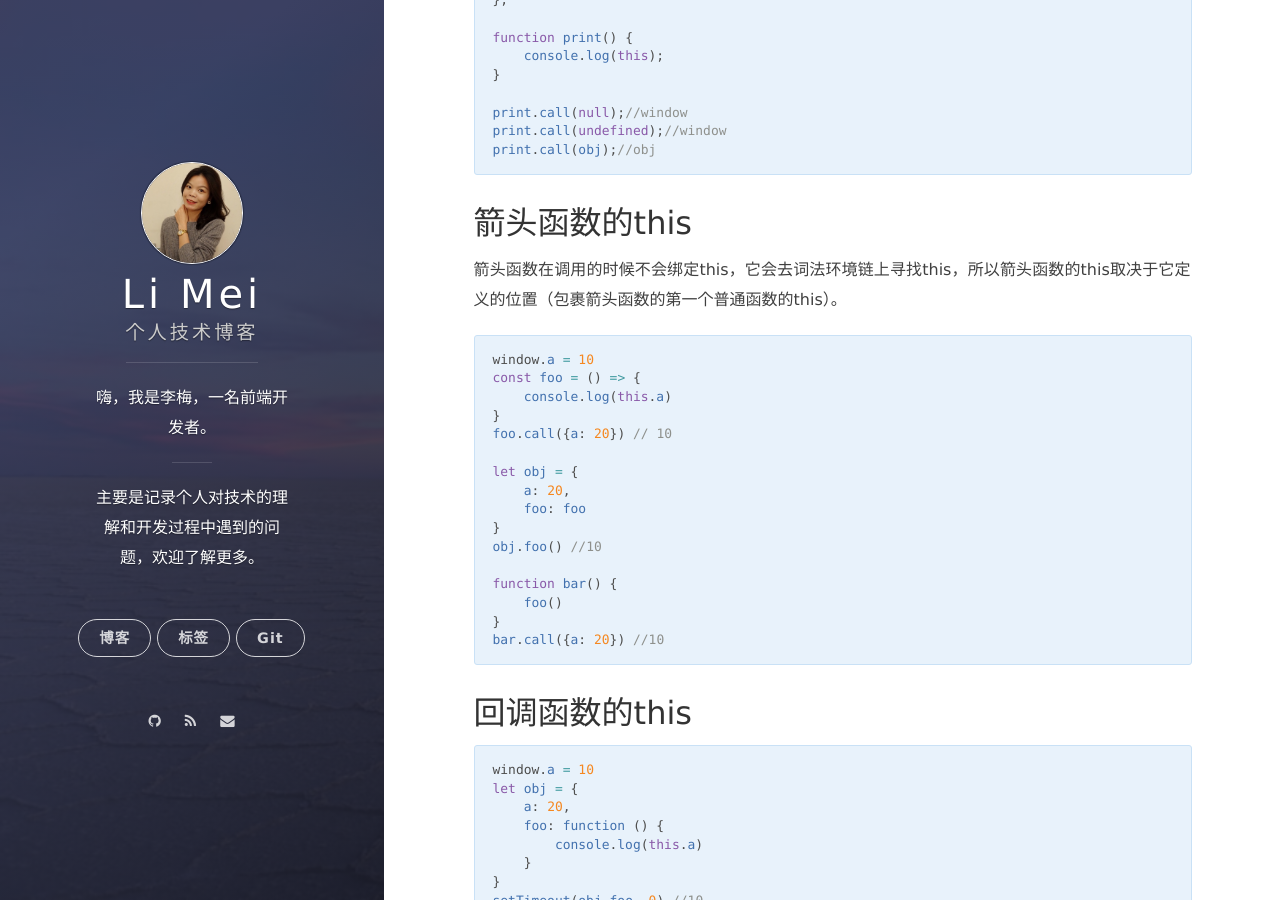
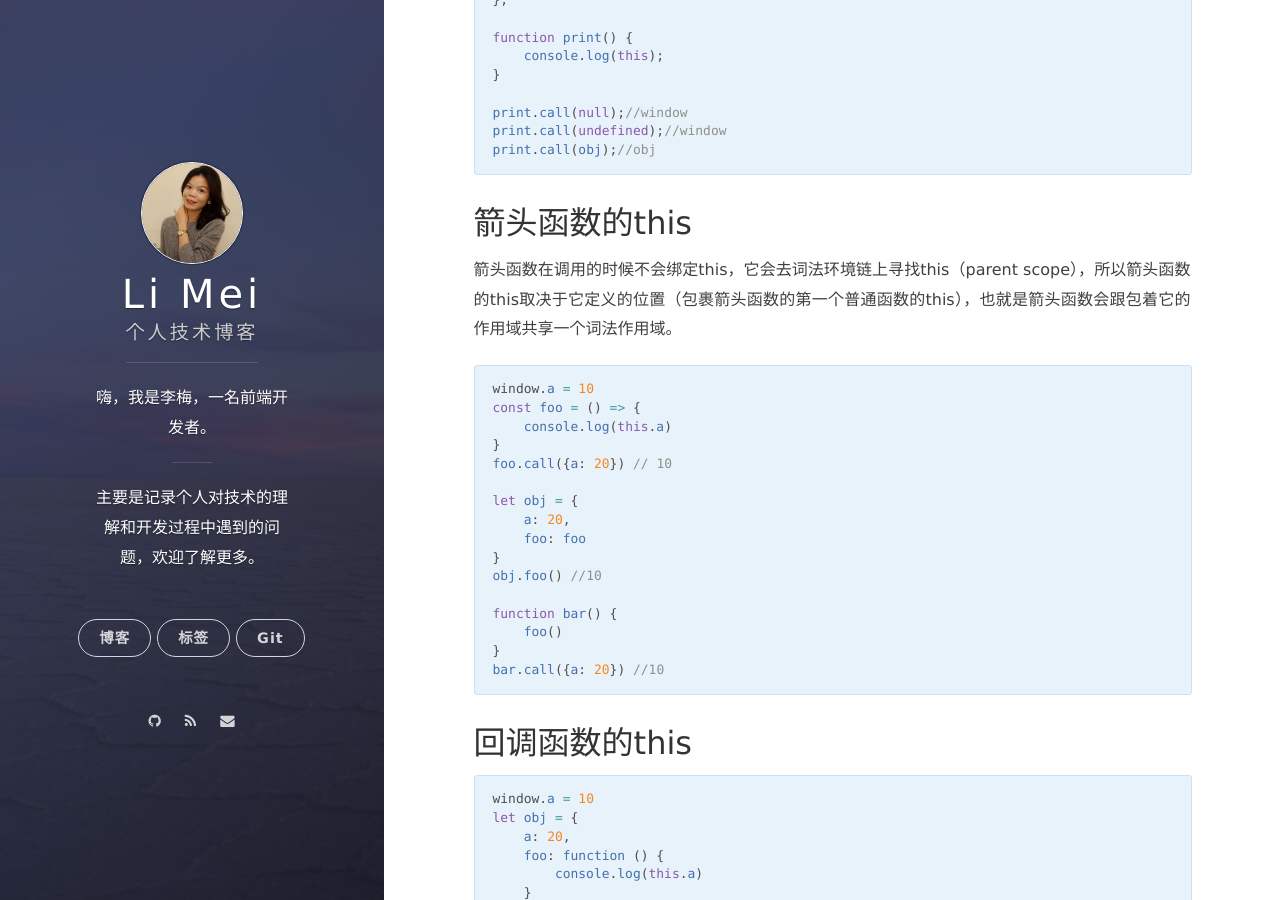
Before and after one commit to LiMeii/LiMeii.github.io, a Jekyll site: the page built from _posts/2019-05-10-js-this.md, in a window 1280 px wide and 900 px high, scrolled down 3365 px. Built offline with Jekyll 4.4.1, drawn with Linux system fonts in a browser that asks for light colours; nearby versions of some CDN libraries.

Commit message:
Update 2019-05-10-js-this.md
update js this post

````diff
--- a/_posts/2019-05-10-js-this.md
+++ b/_posts/2019-05-10-js-this.md
@@ -144,7 +144,7 @@ print.call(obj);//obj
 ```
 
 ## 箭头函数的this
-箭头函数在调用的时候不会绑定this，它会去词法环境链上寻找this，所以箭头函数的this取决于它定义的位置（包裹箭头函数的第一个普通函数的this）。
+箭头函数在调用的时候不会绑定this，它会去词法环境链上寻找this（parent scope），所以箭头函数的this取决于它定义的位置（包裹箭头函数的第一个普通函数的this），也就是箭头函数会跟包着它的作用域共享一个词法作用域。
 ```js
 window.a = 10
 const foo = () => {
````
